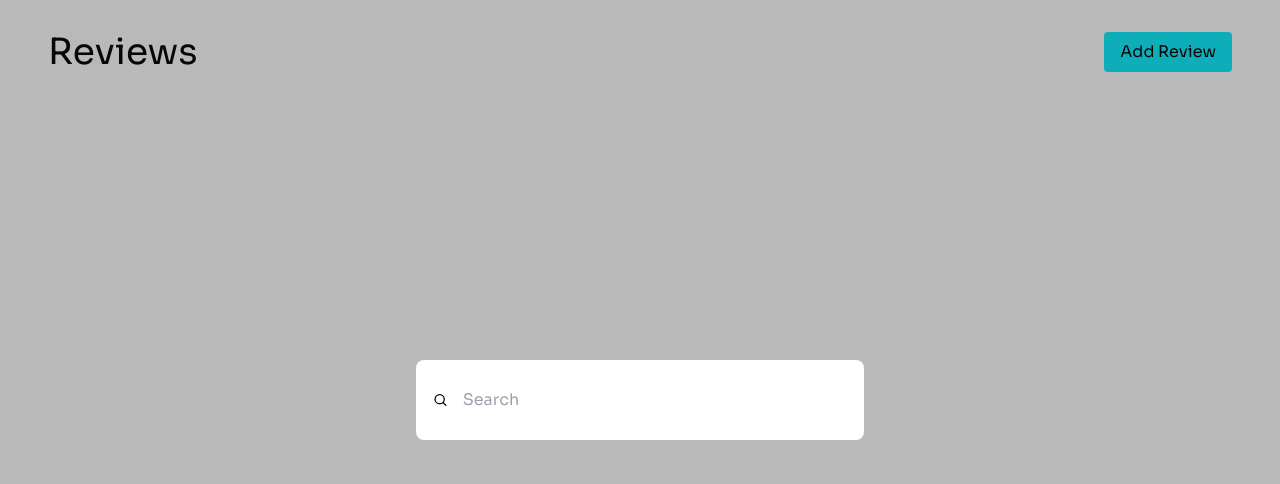
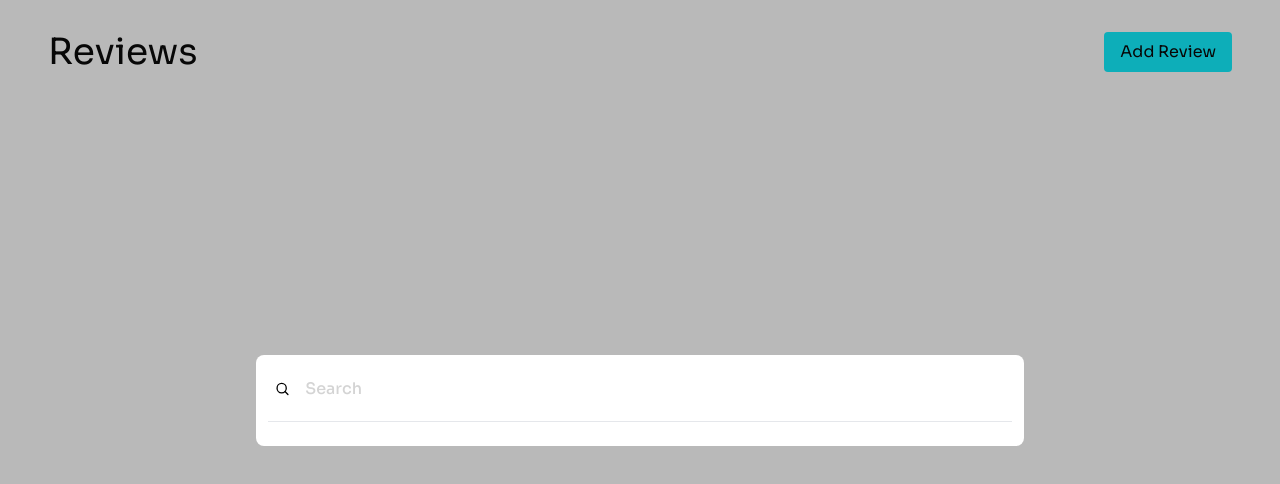
Before and after one commit to MichaelMkrtch/review-site, a React (Vite) app: page / in a window 1280 px wide. Both pictures are taken after a click on the button "Add Review". Shown: the top 484 px of the page. Built offline with nearby package versions, Linux system fonts and the light colour scheme.

Commit message:
style: overhaul search box

```diff
--- a/index.html
+++ b/index.html
@@ -7,7 +7,7 @@
     <link rel="preconnect" href="https://fonts.googleapis.com" />
     <link rel="preconnect" href="https://fonts.gstatic.com" crossorigin />
     <link
-      href="https://fonts.googleapis.com/css2?family=Plus+Jakarta+Sans&family=Sora&display=swap"
+      href="https://fonts.googleapis.com/css2?family=Plus+Jakarta+Sans:wght@400;500;600&family=Sora:wght@400;500;600&display=swap"
       rel="stylesheet"
     />
     <title>Review Site</title>
--- a/src/App.jsx
+++ b/src/App.jsx
@@ -2,7 +2,6 @@ import { useState } from "react";
 import Reviews from "./components/Reviews.jsx";
 import Modal from "./components/Modal.jsx";
 import Search from "./components/Search.jsx";
-import SearchResults from "./components/SearchResults.jsx";
 
 function App() {
   const [modalIsOpen, setModalIsOpen] = useState(false);
@@ -19,8 +18,7 @@ function App() {
   return (
     <>
       <Modal open={modalIsOpen} onClose={handleStopAddReview}>
-        <Search setResults={setResults} />
-        <SearchResults results={results} />
+        <Search results={results} setResults={setResults} />
       </Modal>
       <Reviews onAddReview={handleStartAddReview} />
     </>
--- a/src/components/Modal.jsx
+++ b/src/components/Modal.jsx
@@ -16,7 +16,7 @@ export default function Modal({ open, children, onClose }) {
     <dialog
       ref={dialog}
       id="modal"
-      className="open:backdrop:animate-fadein open:animate-enter w-3/5 max-w-md rounded-lg px-2.5 py-5 outline-none backdrop:bg-neutral-900 backdrop:opacity-30"
+      className="open:backdrop:animate-fadein open:animate-enter w-3/5 rounded-lg px-3 py-3.5 outline-none backdrop:bg-neutral-900 backdrop:opacity-30"
       onClose={onClose}
     >
       {children}
--- a/src/components/Search.jsx
+++ b/src/components/Search.jsx
@@ -1,10 +1,11 @@
 import { useState } from "react";
 import axios from "axios";
 
-import searchIcon from "../assets/search-icon.svg";
+import SearchBar from "./SearchBar.jsx";
+import SearchResultList from "./SearchResultList.jsx";
 
-export default function Search({ setResults }) {
-  const [input, setInput] = useState("");
+export default function Search({ results, setResults }) {
+  const [searchTerm, setSearchTerm] = useState("");
 
   async function fetchData(value) {
     const res = await axios.get("https://jsonplaceholder.typicode.com/users");
@@ -17,28 +18,14 @@ export default function Search({ setResults }) {
   }
 
   function handleChange(value) {
-    setInput(value);
-    fetchData(input);
+    setSearchTerm(value);
+    fetchData(searchTerm);
   }
 
   return (
     <>
-      <div className="flex justify-center align-middle">
-        <div className="flex px-2 mr-2">
-          <img src={searchIcon} />
-        </div>
-        <input
-          id="title"
-          type="text"
-          name="title"
-          placeholder="Search"
-          value={input}
-          required="required"
-          onChange={(event) => handleChange(event.target.value)}
-          className="w-full border-gray-200 py-2 outline-none"
-        />
-      </div>
-      <form method="dialog"></form>
+      <SearchBar searchTerm={searchTerm} onChange={handleChange} />
+      <SearchResultList results={results} />
     </>
   );
 }
--- /dev/null
+++ b/src/components/SearchBar.jsx
@@ -0,0 +1,21 @@
+import searchIcon from "../assets/search-icon.svg";
+
+export default function SearchBar({ searchTerm, onChange }) {
+  return (
+    <div className="flex justify-center align-middle">
+      <div className="mr-2 flex px-2">
+        <img src={searchIcon} />
+      </div>
+      <input
+        id="title"
+        type="text"
+        name="title"
+        placeholder="Search"
+        value={searchTerm}
+        required="required"
+        onChange={(event) => onChange(event.target.value)}
+        className="w-full border-gray-200 py-2 font-medium caret-cyan-500 outline-none placeholder:text-neutral-300"
+      />
+    </div>
+  );
+}
--- /dev/null
+++ b/src/components/SearchResult.jsx
@@ -0,0 +1,10 @@
+export default function SearchResult({ children }) {
+  return (
+    <div className="flex justify-start rounded-md py-2 align-middle hover:bg-cyan-200">
+      <div className="mr-2 flex px-2">
+        <img />
+      </div>
+      <p>{children}</p>
+    </div>
+  );
+}
--- /dev/null
+++ b/src/components/SearchResultList.jsx
@@ -0,0 +1,13 @@
+import SearchResult from "./SearchResult.jsx";
+
+export default function SearchResultList({ results }) {
+  const filteredResults = results.slice(0, 5);
+
+  return (
+    <div className="mt-3 border-t pt-2.5">
+      {filteredResults.map((result, index) => {
+        return <SearchResult key={index}>{result.name}</SearchResult>;
+      })}
+    </div>
+  );
+}
--- a/src/components/SearchResults.jsx
+++ /dev/null
@@ -1,9 +0,0 @@
-export default function SearchResults({ results }) {
-  return (
-    <>
-      {results.map((result, index) => {
-        return <div key={index}>{result.name}</div>;
-      })}
-    </>
-  );
-}
```
